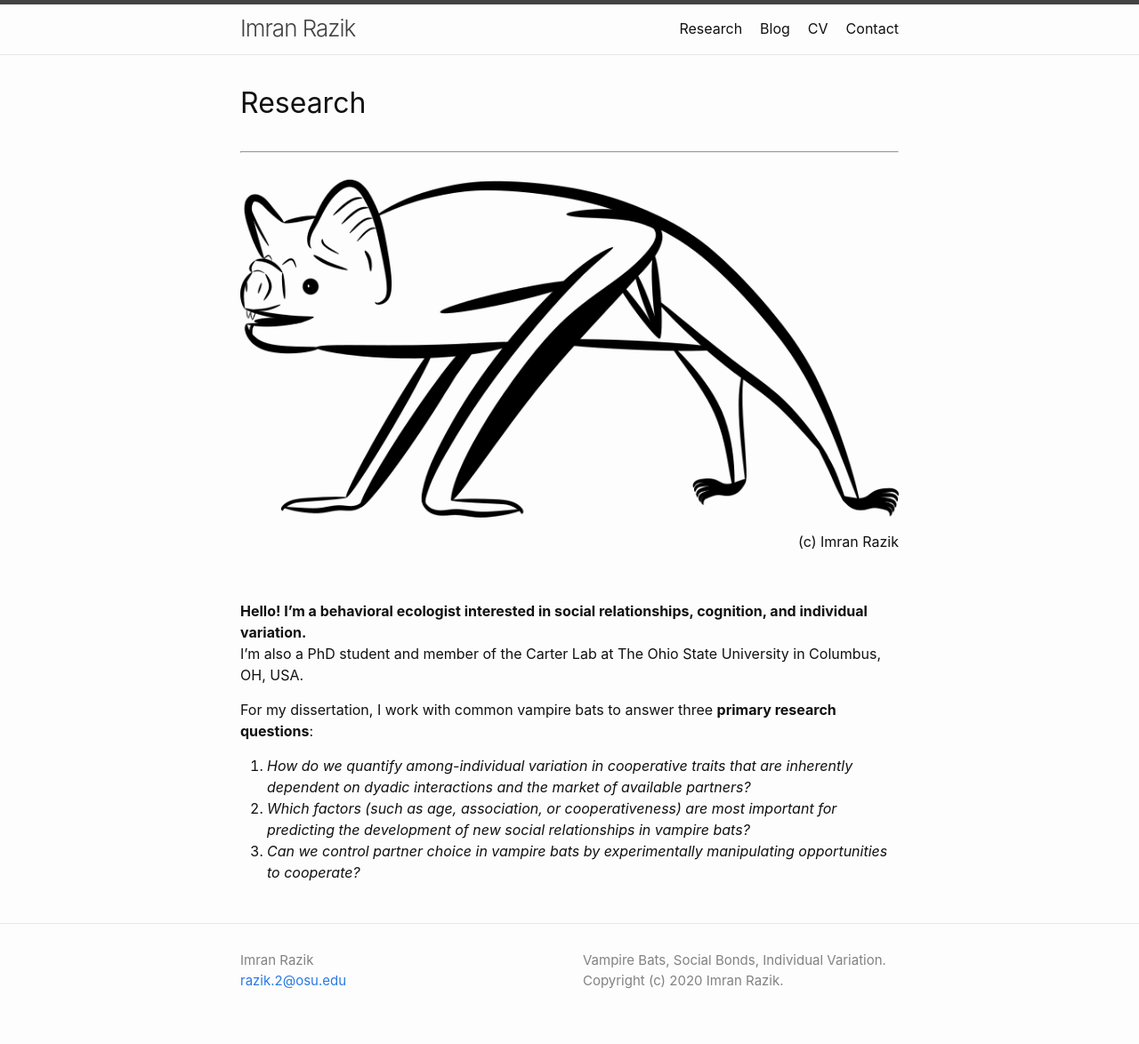
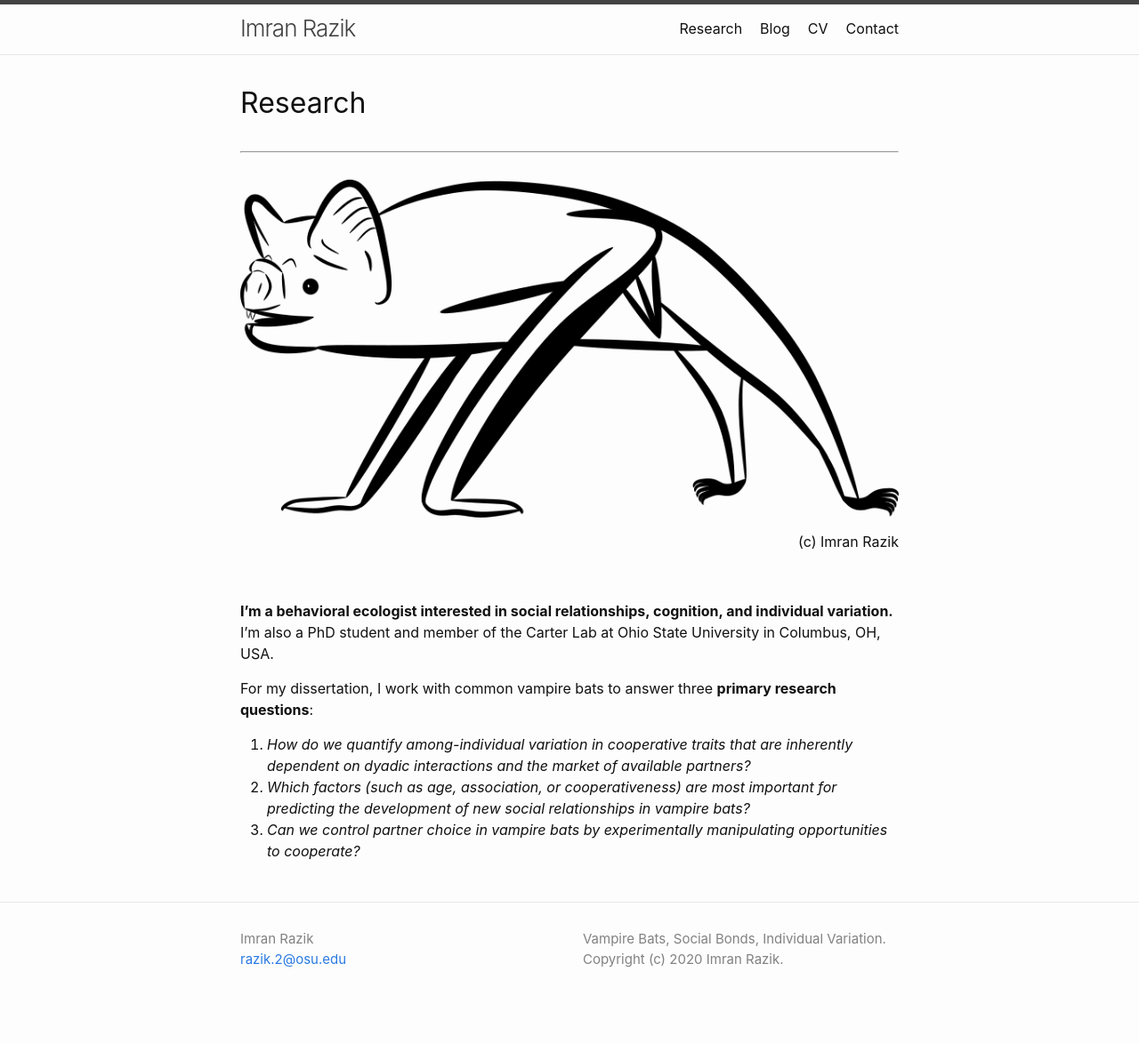
Before and after one commit to imranrazik/imranrazik.github.io, a Jekyll site: the page built from index.md, in a window 1280 px wide. Shown: the whole page at 89% size. Built offline with Jekyll 4.4.1, drawn with Linux system fonts in a browser that asks for light colours; our own code applies the rules of GitHub Pages for plain Markdown files; after the commit the page ends 1150 px from its top, so only the background shows below that.

Commit message:
Update index.md

```diff
--- a/index.md
+++ b/index.md
@@ -10,8 +10,8 @@ layout: home
 
 <br/>
 
-<b> Hello! I'm a behavioral ecologist interested in social relationships, cognition, and individual variation. </b> <br/>
-I'm also a PhD student and member of the Carter Lab at The Ohio State University in Columbus, OH, USA.
+<b> I'm a behavioral ecologist interested in social relationships, cognition, and individual variation. </b> <br/>
+I'm also a PhD student and member of the Carter Lab at Ohio State University in Columbus, OH, USA.
 
 For my dissertation, I work with common vampire bats to answer three **primary research questions**: <br/>
 1. *How do we quantify among-individual variation in cooperative traits that are inherently dependent on dyadic interactions and the market of available partners?*
```
